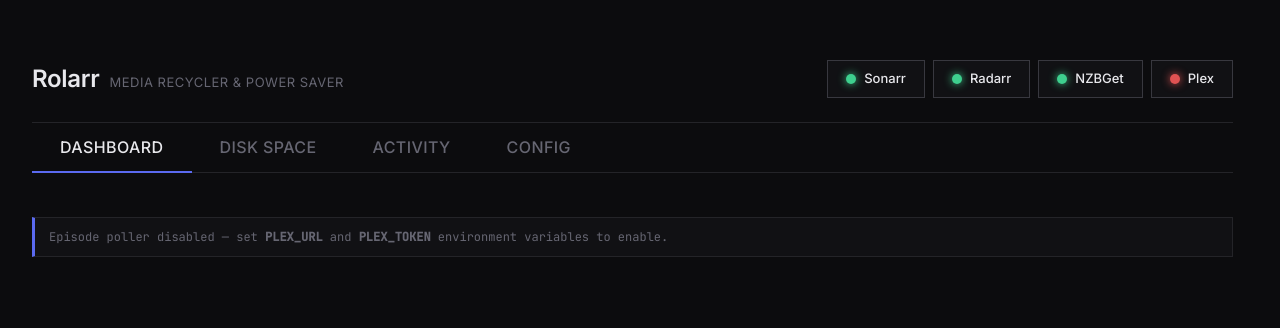
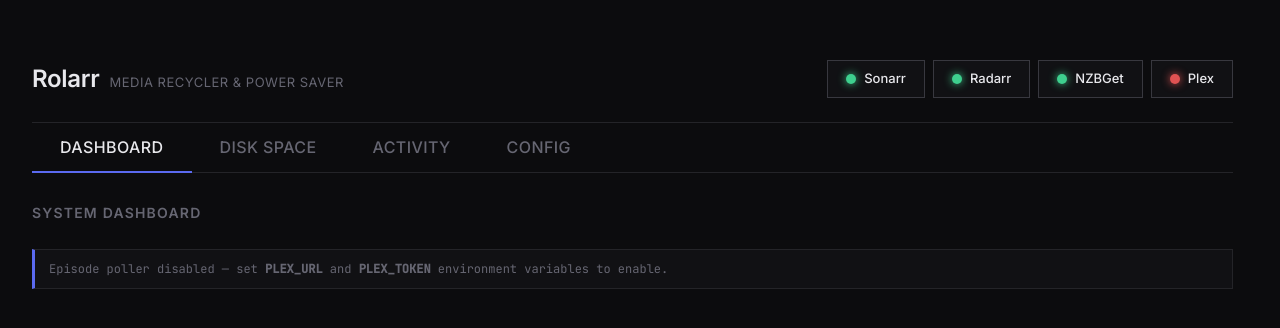
Before and after one commit to cunhar/rollarr, a Flask app: page / in a window 1280 px wide. Shown: the top 328 px of the page. Run offline with Flask 3, Linux system fonts and the light colour scheme; data that the repository does not hold is empty.

Commit message:
Standardize header row alignment, top padding, and title spacing across all tab pages

```diff
--- a/static/css/app.css
+++ b/static/css/app.css
@@ -145,9 +145,22 @@ body {
     border-bottom-color: var(--accent);
 }
 
-/* ── Tab panels ─────────────────────────────────────── */
-.tab-panel { display: none; padding-top: 28px; }
+/* ── Tab panels & Standardized Header Rows ────────────── */
+.tab-panel { display: none; padding-top: 24px; }
 .tab-panel.active { display: block; }
+
+.tab-header-row {
+    display: flex;
+    justify-content: space-between;
+    align-items: center;
+    margin-bottom: 20px;
+    min-height: 32px;
+}
+.tab-header-meta {
+    font-size: 10px;
+    color: var(--text-sub);
+    font-family: var(--mono);
+}
 
 /* ── Section title ──────────────────────────────────── */
 .section-title {
--- a/templates/partials/tab_activity.html
+++ b/templates/partials/tab_activity.html
@@ -1,10 +1,10 @@
 <!-- ══ ACTIVITY TAB ═══════════════════════════════════════ -->
 <div class="tab-panel" id="panel-activity">
 
-    <div class="log-header-row">
-        <span class="section-title">Activity Log</span>
+    <div class="tab-header-row">
+        <span class="section-title" style="margin-bottom:0;">Activity Log</span>
         <div style="display:flex; align-items:center; gap:12px;">
-            <span style="font-size:10px; color:var(--text-sub); font-family:var(--mono);">last 20</span>
+            <span class="tab-header-meta">last 20</span>
             <button class="btn-clear" id="btn-clear-logs" onclick="clearLogs()">Clear</button>
         </div>
     </div>
--- a/templates/partials/tab_dashboard.html
+++ b/templates/partials/tab_dashboard.html
@@ -1,5 +1,12 @@
 <!-- ══ DASHBOARD TAB ══════════════════════════════════════ -->
 <div class="tab-panel active" id="panel-dashboard">
+
+    <div class="tab-header-row">
+        <span class="section-title" style="margin-bottom:0;">System Dashboard</span>
+        {% if poller_status.enabled %}
+        <button class="btn-clear" id="btn-run-poller" onclick="runPoller()">Re-check Now</button>
+        {% endif %}
+    </div>
 
     <!-- NZBGet Active Downloads Container -->
     <div id="nzbget-container" style="margin-bottom:16px;"></div>
@@ -9,10 +16,7 @@
 
     {% if poller_status.enabled %}
     <!-- Episode Poller stats -->
-    <div style="display:flex; justify-content:space-between; align-items:center; margin-bottom:12px;">
-        <p class="section-title" style="margin-bottom:0;">Media Poller</p>
-        <button class="btn-clear" id="btn-run-poller" onclick="runPoller()">Re-check Now</button>
-    </div>
+    <p class="section-title" style="margin-bottom:12px;">Media Poller</p>
     <div class="stat-grid" style="margin-bottom:16px;">
         <div class="stat-cell">
             <span class="stat-label">Items processed</span>
--- a/templates/partials/tab_disk.html
+++ b/templates/partials/tab_disk.html
@@ -1,7 +1,7 @@
 <!-- ══ DISK SPACE TAB ═════════════════════════════════════ -->
 <div class="tab-panel" id="panel-disks">
 
-    <div style="display:flex; justify-content:space-between; align-items:center; margin-bottom:16px;">
+    <div class="tab-header-row">
         <span class="section-title" style="margin-bottom:0;">Storage & Disk Space</span>
         <button class="btn-clear" onclick="pollDiskSpace()">Refresh Storage</button>
     </div>
--- a/templates/partials/tab_settings.html
+++ b/templates/partials/tab_settings.html
@@ -1,5 +1,9 @@
 <!-- ══ CONFIG TAB ═════════════════════════════════════════ -->
 <div class="tab-panel" id="panel-config">
+
+    <div class="tab-header-row">
+        <span class="section-title" style="margin-bottom:0;">Configuration Settings</span>
+    </div>
 
     <form id="config-form" onsubmit="event.preventDefault(); saveConfiguration();">
 
```
